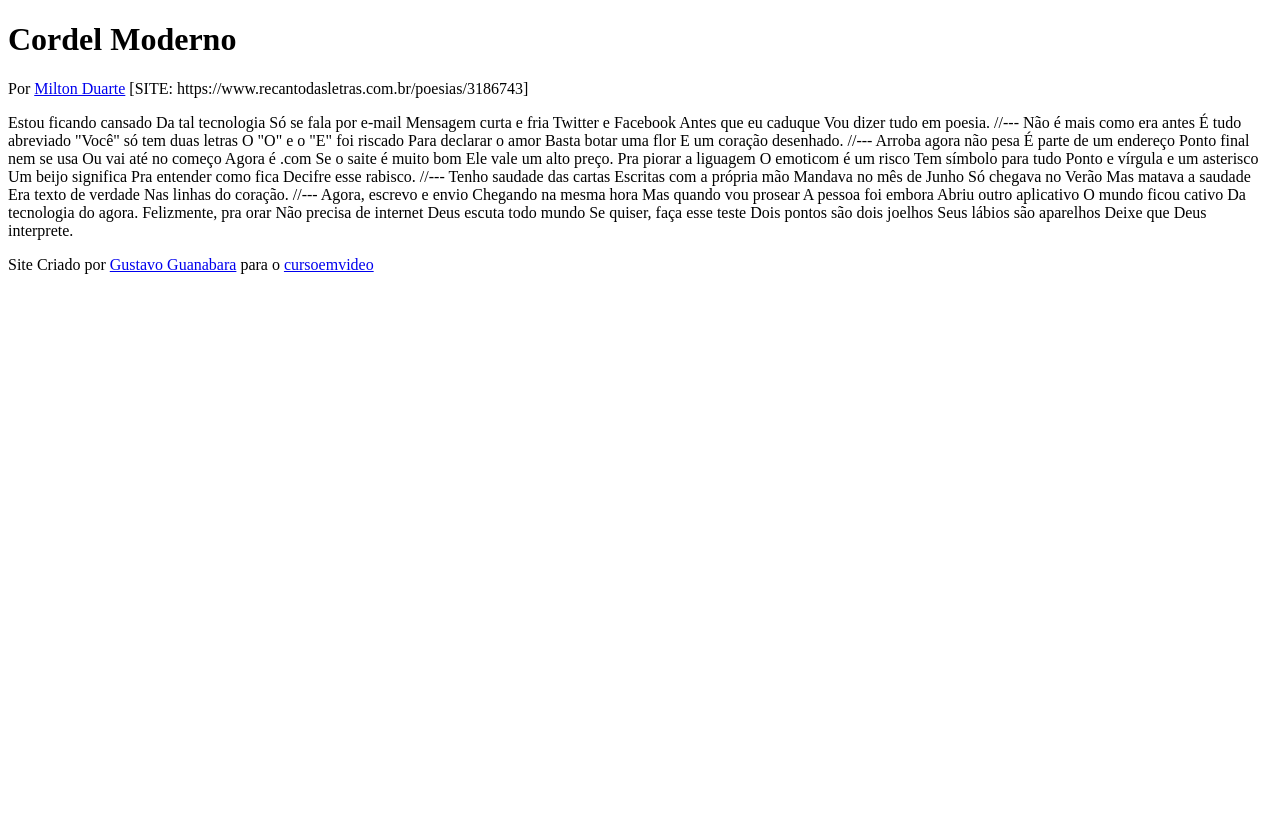
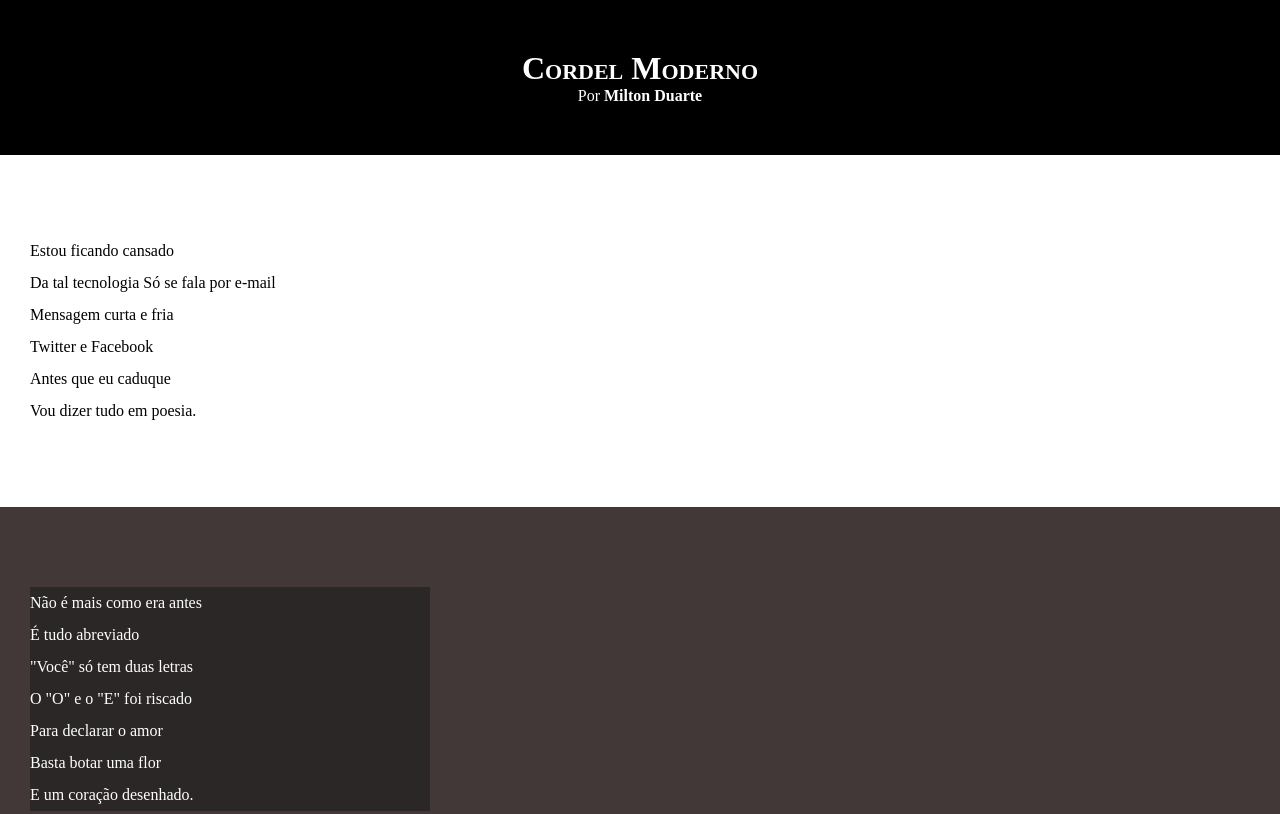
Before and after one commit to Diegoswebdev/html-css, a plain HTML site: page desafios/desafio012/index.html in a window 1280 px wide. Shown: the top 814 px of the page. Drawn offline with Linux system fonts and the light colour scheme.

Commit message:
atulizei o stilos

```diff
--- /dev/null
+++ b/desafios/desafio012/estilo/style.css
@@ -0,0 +1,68 @@
+@charset "UTF-8";
+
+* {
+    margin: 0px;
+    padding: 0px;
+}
+
+html body{
+    min-height: 100vh;
+    background-color: darkgray;
+}
+
+header{
+    background-color: black;
+    color: white;
+    text-align: center;
+
+}
+
+header > h1 {
+    padding-top: 50px;
+    font-variant: small-caps;
+}
+
+header > p {
+    padding-bottom: 50px;
+}
+
+header a, footer a {
+    color: white;
+    text-decoration: none;
+    font-weight: bolder;
+}
+
+header a:hover, footer a:hover {
+    text-decoration: underline;
+}
+
+section {
+    padding-top: 10vh;
+    padding-bottom: 10vh;
+    line-height: 2em;
+    padding-left: 30px;
+}
+
+section.normal {
+    background-color: rgb(255, 255, 255);
+    color: rgb(0, 0, 0);
+}
+
+section.image {
+    background-color: rgb(66, 56, 56);
+    color: white;
+}
+
+section.image > p {
+    width: 400px;
+    background-color: rgb(43, 39, 39);
+
+}
+
+
+footer {
+    background-color: black;
+    color: white;
+    text-align: center;
+    padding: 10px;
+}
--- a/desafios/desafio012/index.html
+++ b/desafios/desafio012/index.html
@@ -4,79 +4,106 @@
     <meta charset="UTF-8">
     <meta name="viewport" content="width=device-width, initial-scale=1.0">
     <title>Cordel Moderno</title>
+    <link rel="stylesheet" href="estilo/style.css">
 </head>
 <body>
     <header>
-        <h1>Cordel Moderno</h1>
+        <h1>
+            Cordel Moderno
+        </h1>
         <p>
             Por <a href="https://www.recantodasletras.com.br/poesias/3186743" target="_blank">Milton Duarte</a>
-            [SITE: https://www.recantodasletras.com.br/poesias/3186743]
         </p>
     </header>
 
-    Estou ficando cansado
-    Da tal tecnologia
-    Só se fala por e-mail
-    Mensagem curta e fria
-    Twitter e Facebook
-    Antes que eu caduque
-    Vou dizer tudo em poesia.
+    <section class="normal">
+        <p>
+            Estou ficando cansado <br>
+            Da tal tecnologia
+            Só se fala por e-mail<br>
+            Mensagem curta e fria<br>
+            Twitter e Facebook<br>
+            Antes que eu caduque<br>
+            Vou dizer tudo em poesia.<br>
+        </p>
+    </section>
 
-    //---
 
-    Não é mais como era antes
-    É tudo abreviado
-    "Você" só tem duas letras
-    O "O" e o "E" foi riscado
-    Para declarar o amor
-    Basta botar uma flor
-    E um coração desenhado.
 
-    //---
+    <section class="image">
+        <p>
+            Não é mais como era antes<br>
+            É tudo abreviado<br>
+            "Você" só tem duas letras<br>
+            O "O" e o "E" foi riscado<br>
+            Para declarar o amor<br>
+            Basta botar uma flor<br>
+            E um coração desenhado.<br>
+        </p>
+    </section>
 
-    Arroba agora não pesa
-    É parte de um endereço
-    Ponto final nem se usa
-    Ou vai até no começo
-    Agora é .com
-    Se o saite é muito bom
-    Ele vale um alto preço.
 
-    Pra piorar a liguagem
-    O emoticom é um risco
-    Tem símbolo para tudo
-    Ponto e vírgula e um asterisco
-    Um beijo significa
-    Pra entender como fica
-    Decifre esse rabisco.
+    <section class="normal">
+        <p>
+            Arroba agora não pesa<Br>
+            É parte de um endereço<Br>
+            Ponto final nem se usa<Br>
+            Ou vai até no começo<Br>
+            Agora é .com<Br>
+            Se o saite é muito bom<Br>
+            Ele vale um alto preço.<Br>
+        </p>
+        <p>
+            Pra piorar a liguagem<Br>
+            O emoticom é um risco<Br>
+            Tem símbolo para tudo<Br>
+            Ponto e vírgula e um asterisco<Br>
+            Um beijo significa<Br>
+            Pra entender como fica<Br>
+            Decifre esse rabisco.<Br>
+        </p>
 
-    //---
+    </section>
 
-    Tenho saudade das cartas
-    Escritas com a própria mão
-    Mandava no mês de Junho
-    Só chegava no Verão
-    Mas matava a saudade
-    Era texto de verdade
-    Nas linhas do coração.
 
-    //---
 
-    Agora, escrevo e envio
-    Chegando na mesma hora
-    Mas quando vou prosear
-    A pessoa foi embora
-    Abriu outro aplicativo
-    O mundo ficou cativo
-    Da tecnologia do agora.
+    <section class="image">
+        <p>
+            Tenho saudade das cartas<br>
+            Escritas com a própria mão<br>
+            Mandava no mês de Junho<br>
+            Só chegava no Verão<br>
+            Mas matava a saudade<br>
+            Era texto de verdade<br>
+            Nas linhas do coração.<br>
+        </p>
+    </section>
 
-    Felizmente, pra orar
-    Não precisa de internet
-    Deus escuta todo mundo
-    Se quiser, faça esse teste
-    Dois pontos são dois joelhos
-    Seus lábios são aparelhos
-    Deixe que Deus interprete.
+
+
+    <section class="normal">
+
+            <p>
+                Agora, escrevo e envio<br>
+                Chegando na mesma hora<br>
+                Mas quando vou prosear<br>
+                A pessoa foi embora<br>
+                Abriu outro aplicativo<br>
+                O mundo ficou cativo<br>
+                Da tecnologia do agora.<br>
+            </p>
+
+            <p>
+                Felizmente, pra orar<br>
+                Não precisa de internet<br>
+                Deus escuta todo mundo<br>
+                Se quiser, faça esse teste<br>
+                Dois pontos são dois joelhos<br>
+                Seus lábios são aparelhos<br>
+                Deixe que Deus interprete.<br>
+            </p>
+
+    </section>
 
     <footer>
         <p>Site Criado por <a href="https://gustavoguanabara.github.io" target="_blank">Gustavo Guanabara</a> para o <a href="https://youtube.com/cursoemvideo" target="_blank">cursoemvideo</a></p>
```
Also changed, not shown: desafios/desafio012/estilostyle.css (added).
